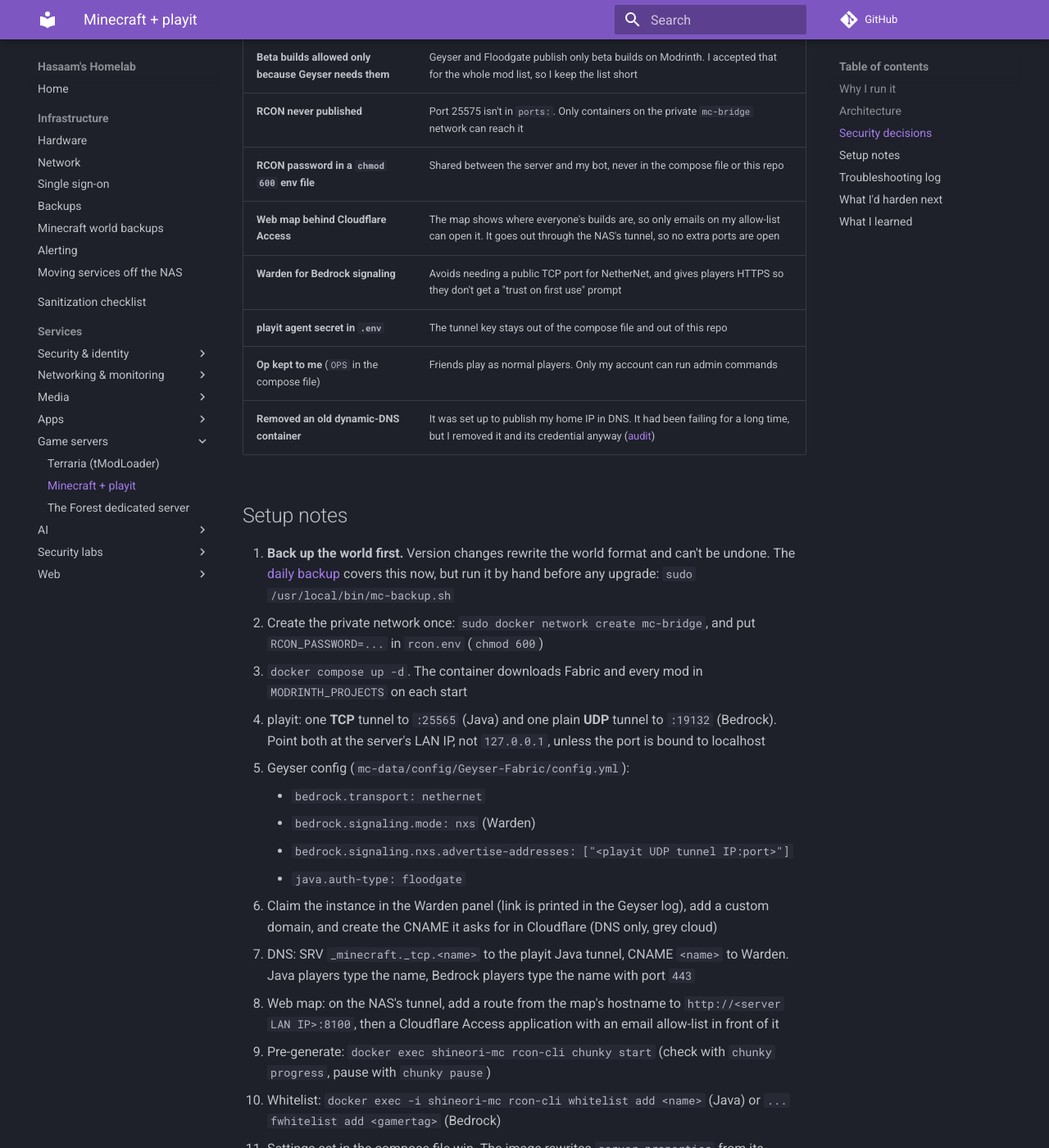
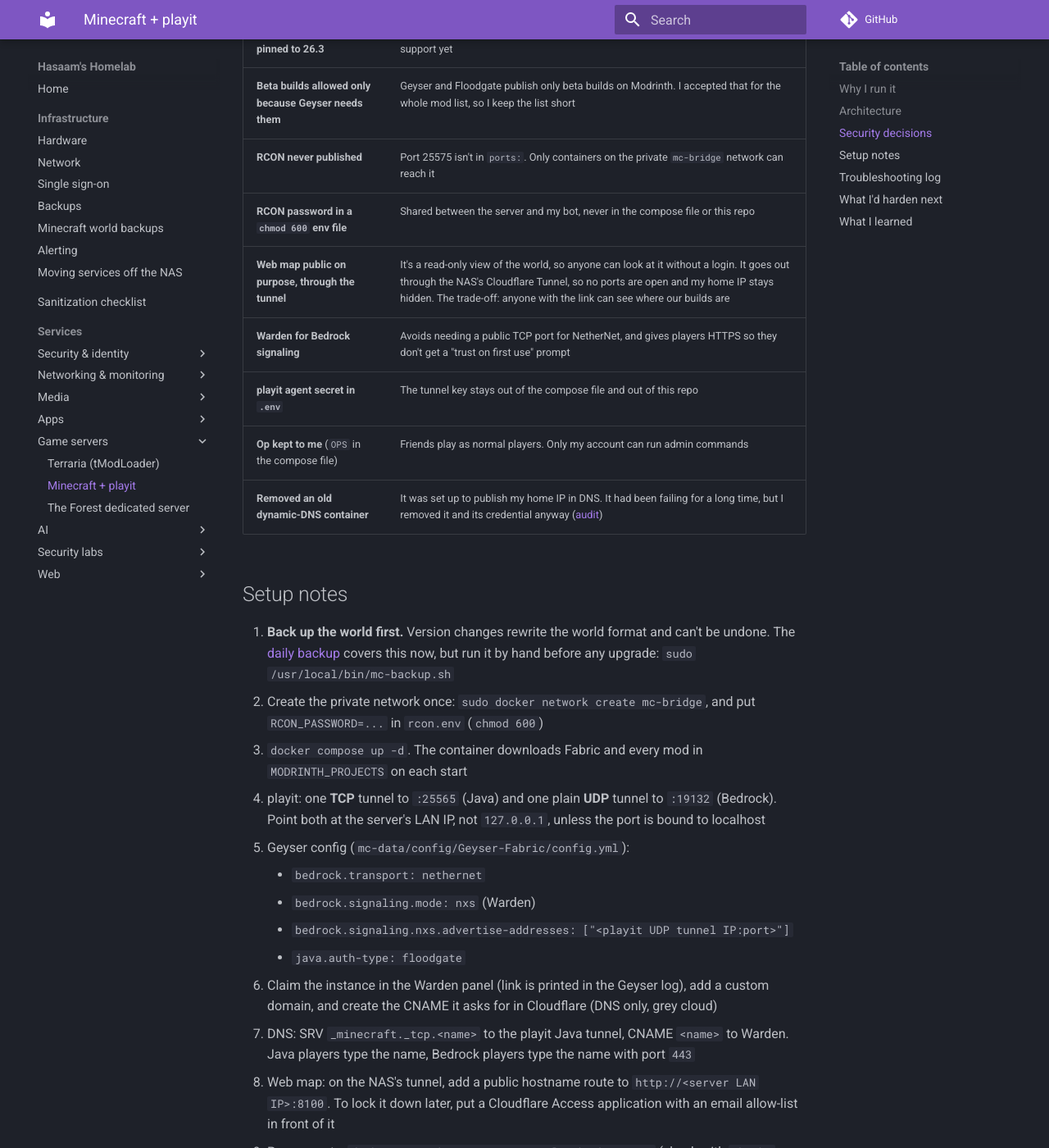
Before and after one commit to Shineori/homelab, an MkDocs documentation site: the page built from docs/services/minecraft.md, in a window 1280 px wide and 1400 px high, scrolled down 2451 px. Shown: the whole window at 82% size. Built offline with MkDocs 1.6.1 and Material for MkDocs 9.7.7, drawn with Linux system fonts in a browser that asks for light colours; comment, search, counter and statistics services are not loaded; some of the changed text lies outside the part shown.

Commit message:
Minecraft: web map is public through the tunnel, not behind Access

```diff
--- a/docs/services/minecraft.md
+++ b/docs/services/minecraft.md
@@ -7,7 +7,7 @@
 | **Host** | ShineoriServer |
 | **Category** | Game servers |
 | **Status** | 🟢 running |
-| **Exposed?** | playit.gg tunnels (no open ports, home IP hidden) + Warden signaling for Bedrock. Web map through the NAS's Cloudflare Tunnel, behind Cloudflare Access |
+| **Exposed?** | playit.gg tunnels (no open ports, home IP hidden) + Warden signaling for Bedrock. Web map is public (read-only) through the NAS's Cloudflare Tunnel |
 | **Server** | Fabric, Minecraft 26.3 (pinned), 6 GB RAM, whitelist on, Java + Bedrock |
 | **Backups** | Daily, change-aware, archived to the NAS ([details](../infrastructure/minecraft-backups.md)) |
 
@@ -31,7 +31,7 @@
     udp --> agent
     agent -->|:25565| mc[Fabric server<br/>+ mods]
     agent -->|:19132 UDP| mc
-    viewer([Map viewers]) -->|Cloudflare Access login| cf[NAS's Cloudflare Tunnel]
+    viewer([Anyone with the link]) -->|HTTPS| cf[NAS's Cloudflare Tunnel]
     cf -->|:8100 over LAN| mc
     bot([My Discord bot]) -->|RCON on private<br/>Docker network| mc
     mc --> world[(./mc-data<br/>world + configs)]
@@ -65,7 +65,7 @@
 | **Beta builds allowed only because Geyser needs them** | Geyser and Floodgate publish only beta builds on Modrinth. I accepted that for the whole mod list, so I keep the list short |
 | **RCON never published** | Port 25575 isn't in `ports:`. Only containers on the private `mc-bridge` network can reach it |
 | **RCON password in a `chmod 600` env file** | Shared between the server and my bot, never in the compose file or this repo |
-| **Web map behind Cloudflare Access** | The map shows where everyone's builds are, so only emails on my allow-list can open it. It goes out through the NAS's tunnel, so no extra ports are open |
+| **Web map public on purpose, through the tunnel** | It's a read-only view of the world, so anyone can look at it without a login. It goes out through the NAS's Cloudflare Tunnel, so no ports are open and my home IP stays hidden. The trade-off: anyone with the link can see where our builds are |
 | **Warden for Bedrock signaling** | Avoids needing a public TCP port for NetherNet, and gives players HTTPS so they don't get a "trust on first use" prompt |
 | **playit agent secret in `.env`** | The tunnel key stays out of the compose file and out of this repo |
 | **Op kept to me** (`OPS` in the compose file) | Friends play as normal players. Only my account can run admin commands |
@@ -84,7 +84,7 @@
     - `java.auth-type: floodgate`
 6. Claim the instance in the Warden panel (link is printed in the Geyser log), add a custom domain, and create the CNAME it asks for in Cloudflare (DNS only, grey cloud)
 7. DNS: SRV `_minecraft._tcp.<name>` to the playit Java tunnel, CNAME `<name>` to Warden. Java players type the name, Bedrock players type the name with port `443`
-8. Web map: on the NAS's tunnel, add a route from the map's hostname to `http://<server LAN IP>:8100`, then a Cloudflare Access application with an email allow-list in front of it
+8. Web map: on the NAS's tunnel, add a public hostname route to `http://<server LAN IP>:8100`. To lock it down later, put a Cloudflare Access application with an email allow-list in front of it
 9. Pre-generate: `docker exec shineori-mc rcon-cli chunky start` (check with `chunky progress`, pause with `chunky pause`)
 10. Whitelist: `docker exec -i shineori-mc rcon-cli whitelist add <name>` (Java) or `... fwhitelist add <gamertag>` (Bedrock)
 11. Settings set in the compose file win. The image rewrites `server.properties` from its environment variables on startup, so change those there, not in `server.properties`
@@ -109,7 +109,7 @@
 - [x] Pin the Minecraft version ✅ *Done:* `VERSION: "26.3"`
 - [ ] Pin the server and playit **images** instead of `:latest`
 - [ ] Pin Geyser/Floodgate to known-good builds, so a bad beta can't break Bedrock on restart
-- [ ] Decide whether the web map stays behind Cloudflare Access or opens to anyone
+- [ ] Put the web map behind Cloudflare Access (email allow-list) if showing build locations publicly ever becomes a problem
 - [ ] Add proximity voice chat and a minimap (the reasons I moved to Fabric)
 - [ ] Bind `:25565` and `:8100` to the LAN IP only, so other devices can't reach them on unexpected interfaces
 - [ ] Get real player IPs in the logs (playit Proxy Protocol plus a Fabric mod that understands it)
```
